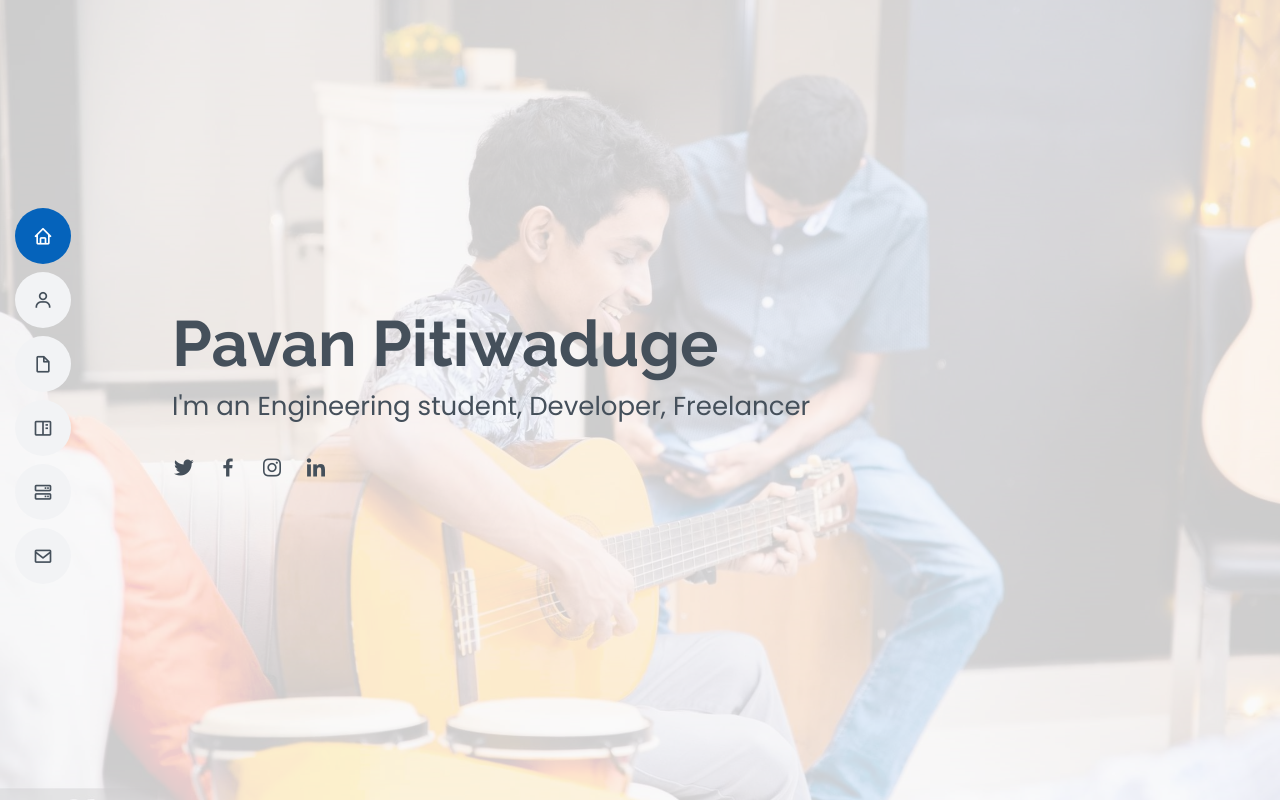
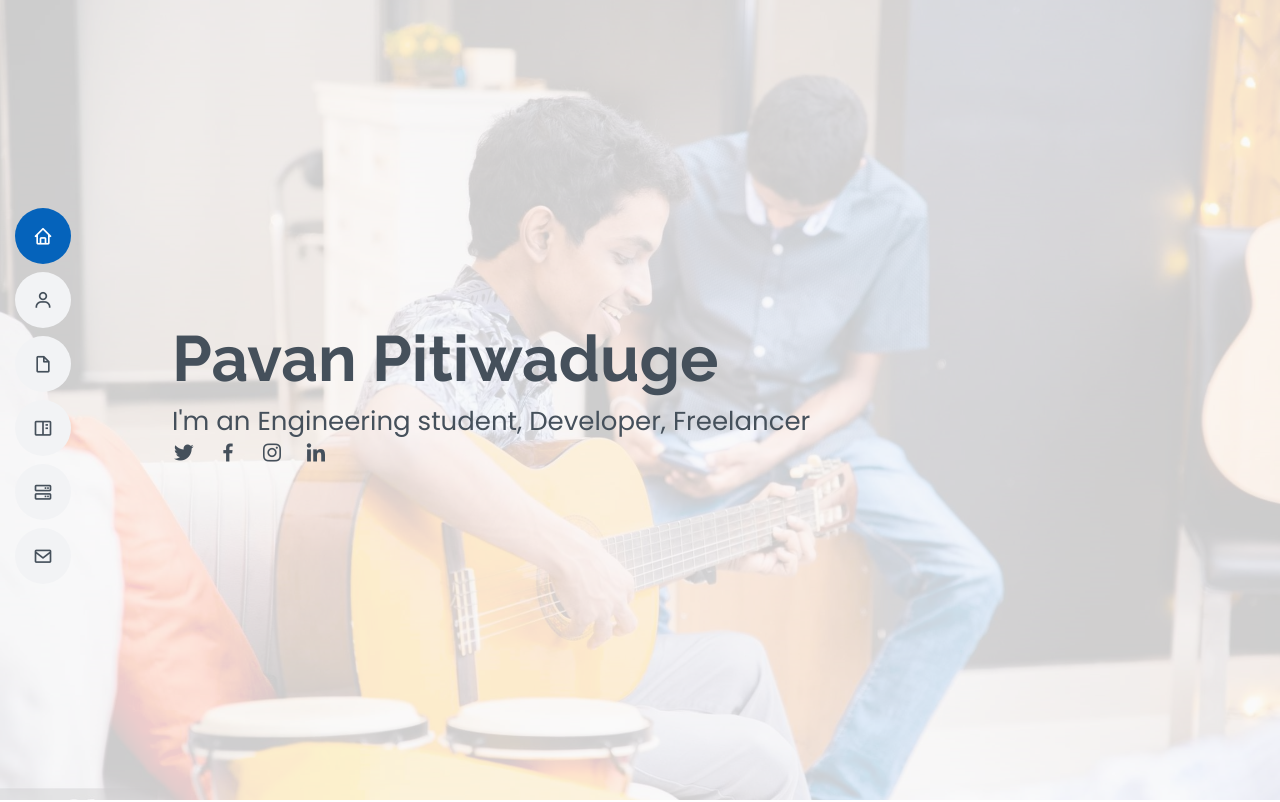
Before and after one commit to rajivaPavan/rajivaPavan.github.io, a Vue app: page / in a window 1280 px wide. Shown: the top 802 px of the page. Built offline with nearby package versions, Linux system fonts and the light colour scheme.

Commit message:
extracted component for social links

```diff
--- a/src/components/AppFooter.vue
+++ b/src/components/AppFooter.vue
@@ -3,28 +3,16 @@
     <div class="container">
       <h3>Brandon Johnson</h3>
       <p>Et aut eum quis fuga eos sunt ipsa nihil. Labore corporis magni eligendi fuga maxime saepe commodi placeat.</p>
-      <div class="social-links">
-        <a href="#" class="twitter"><i class="bx bxl-twitter"></i></a>
-        <a href="#" class="facebook"><i class="bx bxl-facebook"></i></a>
-        <a href="#" class="instagram"><i class="bx bxl-instagram"></i></a>
-        <a href="#" class="google-plus"><i class="bx bxl-skype"></i></a>
-        <a href="#" class="linkedin"><i class="bx bxl-linkedin"></i></a>
-      </div>
-      <div class="copyright">
-        &copy; Copyright <strong><span>MyResume</span></strong>. All Rights Reserved
-      </div>
-      <div class="credits">
-        <!-- All the links in the footer should remain intact. -->
-        <!-- You can delete the links only if you purchased the pro version. -->
-        <!-- Licensing information: [license-url] -->
-        <!-- Purchase the pro version with working PHP/AJAX contact form: https://bootstrapmade.com/free-html-bootstrap-template-my-resume/ -->
-        Designed by <a href="https://bootstrapmade.com/">BootstrapMade</a>
-      </div>
+      <SocialLinks/>
     </div>
   </footer>
 </template>
 <script>
+
+import SocialLinks from "./SocialLinks.vue";
+
 export default {
-  name: 'AppFooter'
+  name: 'AppFooter',
+  components: {SocialLinks},
 }
 </script>
--- a/src/components/AppHero.vue
+++ b/src/components/AppHero.vue
@@ -1,26 +1,17 @@
 <script>
 //TODO: optimize icons
 import TypingList from "./TypingList.vue";
+import SocialLinks from "./SocialLinks.vue";
 
-const SocialLink = (name, link, icon) => {
-  return {
-    name: name, link: link, icon: icon
-  };
-}
+
 
 export default {
   name: 'AppHero',
-  components: {TypingList},
+  components: {SocialLinks, TypingList},
   data() {
     return {
       name: 'Pavan Pitiwaduge',
-      titles: ['Engineering student', 'Developer', 'Freelancer'],
-      socialLinks: [
-        SocialLink('twitter', 'https://twitter.com/RajivaPavan', 'bx bxl-twitter'),
-        SocialLink('facebook', 'https://www.facebook.com/pavan.pitiwaduge', 'bx bxl-facebook'),
-        SocialLink('instagram', 'https://www.instagram.com/_pavan.0001/', 'bx bxl-instagram'),
-        SocialLink('linkedin', 'https://www.linkedin.com/in/pavan-pitiwaduge/', 'bx bxl-linkedin'),
-      ]
+      titles: ['Engineering student', 'Developer', 'Freelancer']
     }
   },
   methods: {
@@ -38,11 +29,7 @@ export default {
       <p>I'm an
         <TypingList :words="getTitles()" :speed="100"/>
       </p>
-      <div class="social-links">
-        <a v-for="social in socialLinks" :class="social.name" :href="social.link" target="_blank">
-          <i :class="social.icon"></i>
-        </a>
-      </div>
+      <SocialLinks/>
     </div>
   </section>
 </template>
@@ -91,11 +78,7 @@ export default {
   letter-spacing: 1px;
 }
 
-#hero .social-links {
-  margin-top: 30px;
-}
-
-#hero .social-links a {
+/deep/ .social-links a {
   font-size: 24px;
   display: inline-block;
   color: #45505b;
@@ -104,7 +87,7 @@ export default {
   transition: 0.3s;
 }
 
-#hero .social-links a:hover {
+/deep/ .social-links a:hover {
   color: #0563bb;
 }
 
--- /dev/null
+++ b/src/components/SocialLinks.vue
@@ -0,0 +1,31 @@
+<template>
+  <div class="social-links">
+    <a v-for="social in socialLinks" :class="social.name" :href="social.link" target="_blank">
+      <i :class="social.icon"></i>
+    </a>
+  </div>
+</template>
+<script>
+const SocialLink = (name, link, icon) => {
+  return {
+    name: name, link: link, icon: icon
+  };
+}
+
+export default {
+  name: 'SocialLinks',
+  data() {
+    return{
+      socialLinks: [
+        SocialLink('twitter', 'https://twitter.com/RajivaPavan', 'bx bxl-twitter'),
+        SocialLink('facebook', 'https://www.facebook.com/pavan.pitiwaduge', 'bx bxl-facebook'),
+        SocialLink('instagram', 'https://www.instagram.com/_pavan.0001/', 'bx bxl-instagram'),
+        SocialLink('linkedin', 'https://www.linkedin.com/in/pavan-pitiwaduge/', 'bx bxl-linkedin'),
+      ]
+    }
+  }
+}
+</script>
+<style scoped>
+
+</style>
```
